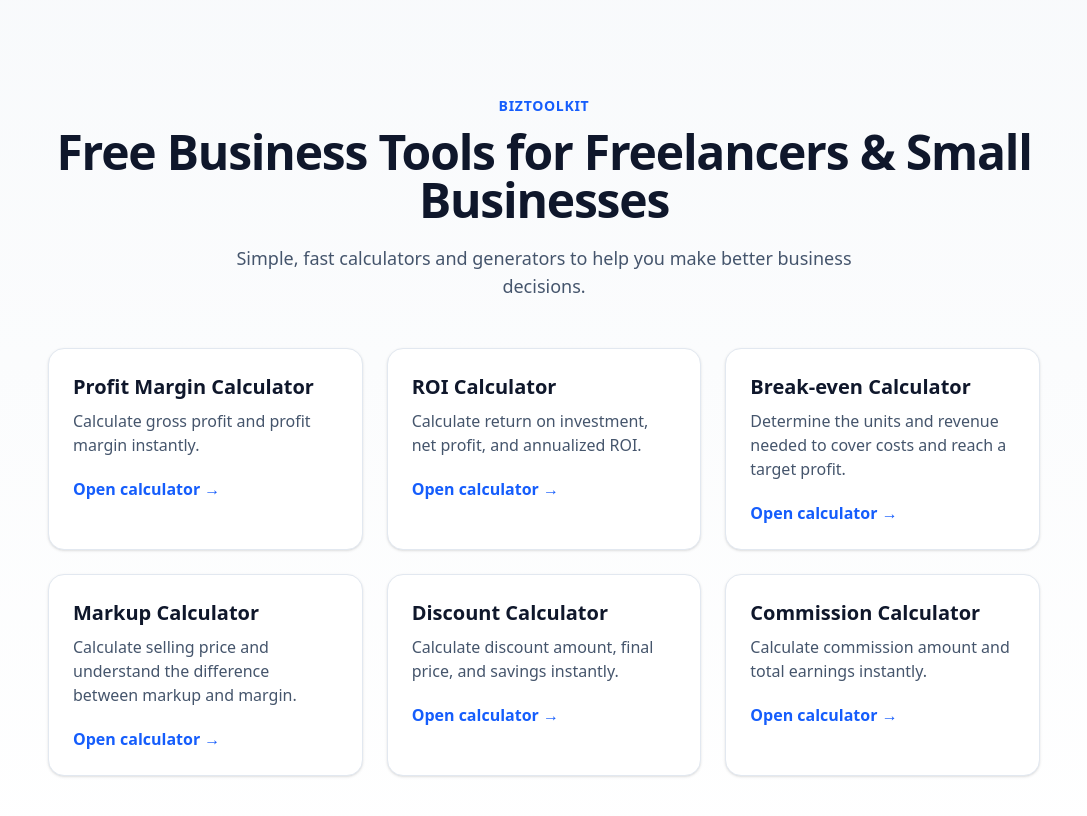
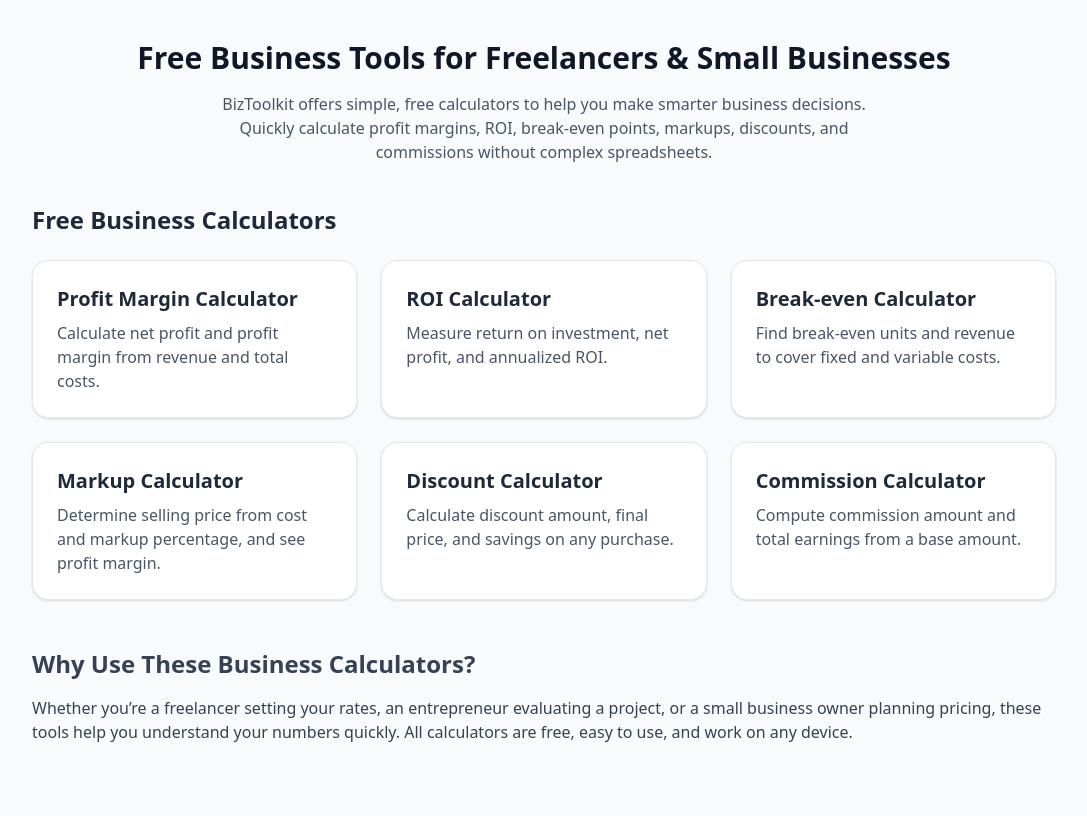
Before and after one commit to wakilmustaqeem/biztoolkit, a Next.js app: page / in a window 1280 px wide. Shown: the top 816 px of the page, without its empty margins (96-1183 px from the left). Built offline with nearby package versions, Linux system fonts and the light colour scheme.

Commit message:
SEO: improve homepage metadata and content

```diff
--- a/app/page.tsx
+++ b/app/page.tsx
@@ -1,72 +1,105 @@
-import Link from 'next/link';
+import Link from "next/link";
+import type { Metadata } from "next";
+
+export const metadata: Metadata = {
+  title: "Free Business Calculators | BizToolkit",
+  description:
+    "Use free profit margin, ROI, break-even, markup, discount, and commission calculators designed for freelancers, entrepreneurs, and small businesses.",
+  alternates: {
+    canonical: "/",
+  },
+  openGraph: {
+    title: "Free Business Calculators | BizToolkit",
+    description:
+      "Calculate profit margin, ROI, break-even point, markup, discounts, and commissions with free business tools from BizToolkit.",
+    url: "https://biztoolkit-ashy.vercel.app",
+    type: "website",
+  },
+};
+
+const calculators = [
+  {
+    href: "/profit-margin-calculator",
+    title: "Profit Margin Calculator",
+    description:
+      "Calculate net profit and profit margin from revenue and total costs.",
+  },
+  {
+    href: "/roi-calculator",
+    title: "ROI Calculator",
+    description:
+      "Measure return on investment, net profit, and annualized ROI.",
+  },
+  {
+    href: "/break-even-calculator",
+    title: "Break-even Calculator",
+    description:
+      "Find break-even units and revenue to cover fixed and variable costs.",
+  },
+  {
+    href: "/markup-calculator",
+    title: "Markup Calculator",
+    description:
+      "Determine selling price from cost and markup percentage, and see profit margin.",
+  },
+  {
+    href: "/discount-calculator",
+    title: "Discount Calculator",
+    description:
+      "Calculate discount amount, final price, and savings on any purchase.",
+  },
+  {
+    href: "/commission-calculator",
+    title: "Commission Calculator",
+    description:
+      "Compute commission amount and total earnings from a base amount.",
+  },
+];
 
 export default function Home() {
   return (
-    <main className="min-h-screen bg-gradient-to-b from-slate-50 to-white">
-      <div className="mx-auto max-w-5xl px-4 py-16 text-center sm:py-24">
-        <p className="mb-3 text-sm font-semibold uppercase tracking-wider text-blue-600">BizToolkit</p>
-        <h1 className="text-4xl font-bold tracking-tight text-slate-900 sm:text-5xl">
+    <main className="min-h-screen bg-gray-50 py-10 px-4">
+      <div className="max-w-5xl mx-auto">
+        <h1 className="text-3xl font-bold text-gray-900 text-center mb-4">
           Free Business Tools for Freelancers & Small Businesses
         </h1>
-        <p className="mx-auto mt-5 max-w-2xl text-lg text-slate-600">
-          Simple, fast calculators and generators to help you make better business decisions.
+        <p className="text-center text-gray-600 mb-10 max-w-2xl mx-auto">
+          BizToolkit offers simple, free calculators to help you make smarter
+          business decisions. Quickly calculate profit margins, ROI,
+          break-even points, markups, discounts, and commissions without
+          complex spreadsheets.
         </p>
 
-        <div className="mx-auto mt-12 grid max-w-md gap-6 text-left sm:max-w-none sm:grid-cols-2 lg:grid-cols-3">
-          <Link
-            href="/profit-margin-calculator"
-            className="rounded-2xl border border-slate-200 bg-white p-6 shadow-sm transition hover:-translate-y-1 hover:shadow-lg"
-          >
-            <h2 className="text-xl font-semibold text-slate-900">Profit Margin Calculator</h2>
-            <p className="mt-2 text-slate-600">Calculate gross profit and profit margin instantly.</p>
-            <span className="mt-5 inline-block font-semibold text-blue-600">Open calculator →</span>
-          </Link>
+        <h2 className="text-2xl font-semibold text-gray-800 mb-6">
+          Free Business Calculators
+        </h2>
 
-          <Link
-            href="/roi-calculator"
-            className="rounded-2xl border border-slate-200 bg-white p-6 shadow-sm transition hover:-translate-y-1 hover:shadow-lg"
-          >
-            <h2 className="text-xl font-semibold text-slate-900">ROI Calculator</h2>
-            <p className="mt-2 text-slate-600">Calculate return on investment, net profit, and annualized ROI.</p>
-            <span className="mt-5 inline-block font-semibold text-blue-600">Open calculator →</span>
-          </Link>
+        <div className="grid gap-6 sm:grid-cols-2 lg:grid-cols-3">
+          {calculators.map((calc) => (
+            <Link
+              key={calc.href}
+              href={calc.href}
+              className="bg-white rounded-2xl shadow p-6 hover:shadow-lg transition border border-gray-200"
+            >
+              <h3 className="text-xl font-bold text-gray-800 mb-2">
+                {calc.title}
+              </h3>
+              <p className="text-gray-600">{calc.description}</p>
+            </Link>
+          ))}
+        </div>
 
-          <Link
-            href="/break-even-calculator"
-            className="rounded-2xl border border-slate-200 bg-white p-6 shadow-sm transition hover:-translate-y-1 hover:shadow-lg"
-          >
-            <h2 className="text-xl font-semibold text-slate-900">Break-even Calculator</h2>
-            <p className="mt-2 text-slate-600">Determine the units and revenue needed to cover costs and reach a target profit.</p>
-            <span className="mt-5 inline-block font-semibold text-blue-600">Open calculator →</span>
-          </Link>
-
-          <Link
-            href="/markup-calculator"
-            className="rounded-2xl border border-slate-200 bg-white p-6 shadow-sm transition hover:-translate-y-1 hover:shadow-lg"
-          >
-            <h2 className="text-xl font-semibold text-slate-900">Markup Calculator</h2>
-            <p className="mt-2 text-slate-600">Calculate selling price and understand the difference between markup and margin.</p>
-            <span className="mt-5 inline-block font-semibold text-blue-600">Open calculator →</span>
-          </Link>
-
-          <Link
-            href="/discount-calculator"
-            className="rounded-2xl border border-slate-200 bg-white p-6 shadow-sm transition hover:-translate-y-1 hover:shadow-lg"
-          >
-            <h2 className="text-xl font-semibold text-slate-900">Discount Calculator</h2>
-            <p className="mt-2 text-slate-600">Calculate discount amount, final price, and savings instantly.</p>
-            <span className="mt-5 inline-block font-semibold text-blue-600">Open calculator →</span>
-          </Link>
-
-          <Link
-            href="/commission-calculator"
-            className="rounded-2xl border border-slate-200 bg-white p-6 shadow-sm transition hover:-translate-y-1 hover:shadow-lg"
-          >
-            <h2 className="text-xl font-semibold text-slate-900">Commission Calculator</h2>
-            <p className="mt-2 text-slate-600">Calculate commission amount and total earnings instantly.</p>
-            <span className="mt-5 inline-block font-semibold text-blue-600">Open calculator →</span>
-          </Link>
-        </div>
+        <section className="mt-12 text-gray-700">
+          <h2 className="text-2xl font-semibold mb-4">
+            Why Use These Business Calculators?
+          </h2>
+          <p>
+            Whether you’re a freelancer setting your rates, an entrepreneur
+            evaluating a project, or a small business owner planning pricing,
+            these tools help you understand your numbers quickly. All
+            calculators are free, easy to use, and work on any device.
+          </p>
+        </section>
       </div>
     </main>
   );
```
